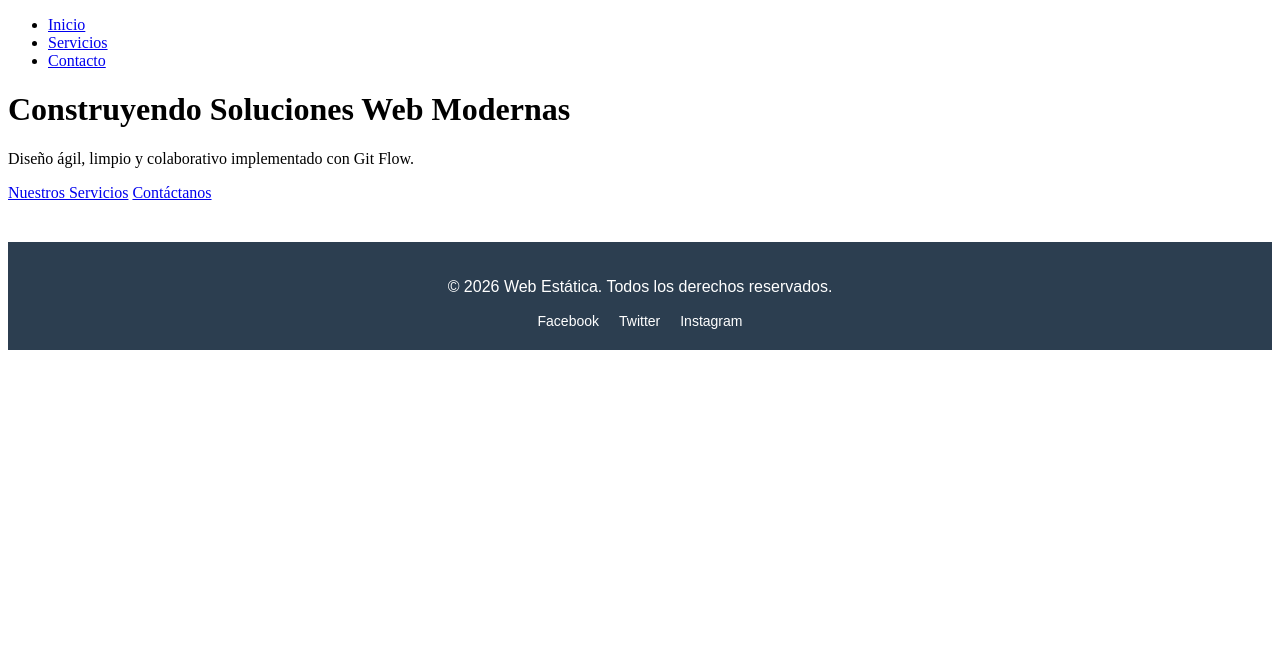
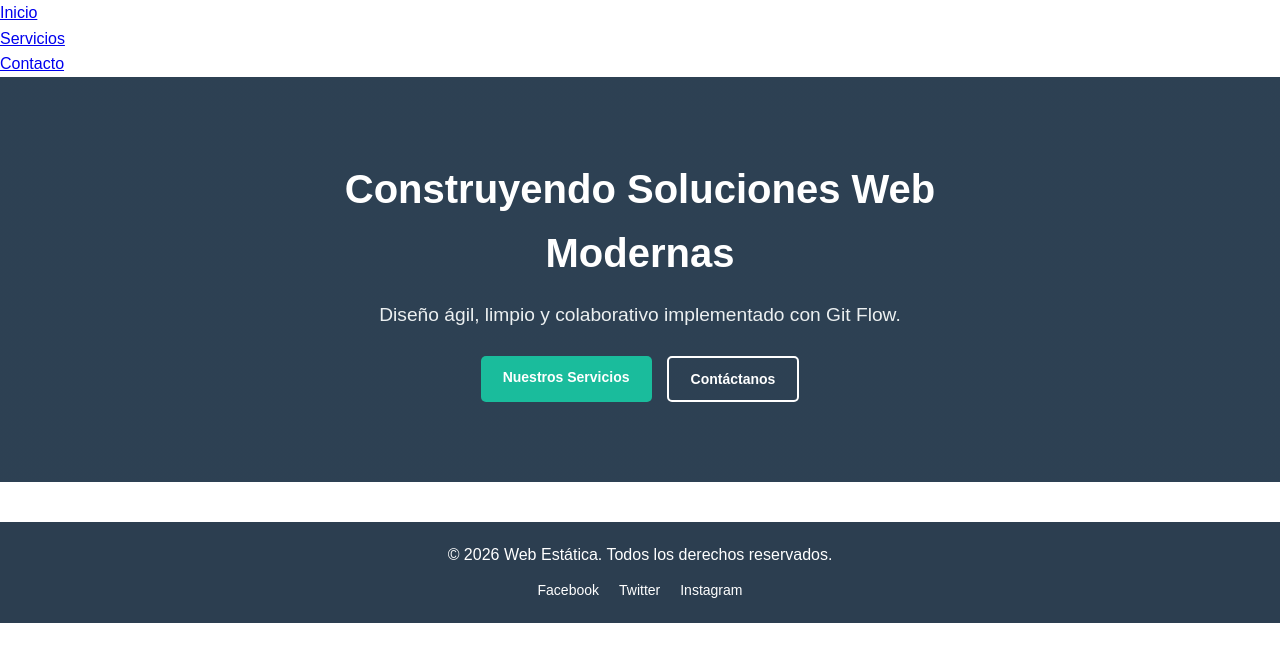
Before and after one commit to delizasmar18-netizen/web-estatica, a plain HTML site: page index.html in a window 1280 px wide. Drawn offline with Linux system fonts and the light colour scheme.

Commit message:
Actualizacion de los estilos

```diff
--- a/css/styles.css
+++ b/css/styles.css
@@ -27,3 +27,82 @@ footer .social-links li a {
 footer .social-links li a:hover {
     color: #1abc9c;
 }
+
+/* Reset básico y tipografía */
+* {
+    box-sizing: border-box;
+    margin: 0;
+    padding: 0;
+}
+
+body {
+    font-family: Arial, sans-serif;
+    color: #333;
+    line-height: 1.6;
+}
+
+/* Estilos para la sección Hero (Leo) */
+.hero-section {
+    background: linear-gradient(rgba(44, 62, 80, 0.8), rgba(44, 62, 80, 0.8)), #34495e;
+    color: #ffffff;
+    padding: 80px 20px;
+    text-align: center;
+    display: flex;
+    justify-content: center;
+    align-items: center;
+    min-height: 45vh;
+}
+
+.hero-content {
+    max-width: 750px;
+}
+
+.hero-section h1 {
+    font-size: 2.5rem;
+    margin-bottom: 15px;
+    font-weight: bold;
+}
+
+.hero-section p {
+    font-size: 1.2rem;
+    margin-bottom: 25px;
+    color: #ecf0f1;
+}
+
+.hero-buttons {
+    display: flex;
+    justify-content: center;
+    gap: 15px;
+}
+
+.btn {
+    display: inline-block;
+    padding: 10px 22px;
+    border-radius: 5px;
+    text-decoration: none;
+    font-weight: bold;
+    font-size: 14px;
+    transition: background-color 0.3s ease, transform 0.2s ease;
+}
+
+.btn-primary {
+    background-color: #1abc9c;
+    color: #ffffff;
+}
+
+.btn-primary:hover {
+    background-color: #16a085;
+    transform: translateY(-2px);
+}
+
+.btn-secondary {
+    background-color: transparent;
+    color: #ffffff;
+    border: 2px solid #ffffff;
+}
+
+.btn-secondary:hover {
+    background-color: #ffffff;
+    color: #2c3e50;
+    transform: translateY(-2px);
+}
```
